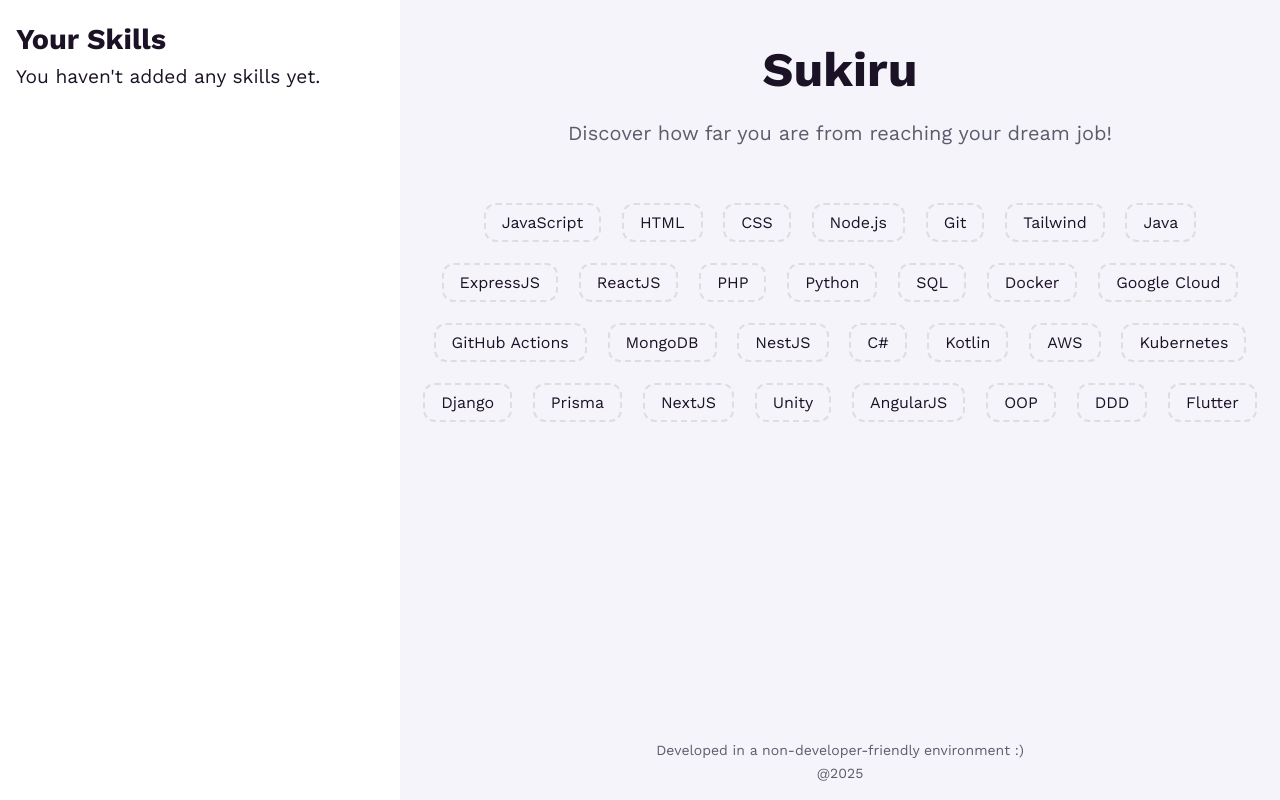
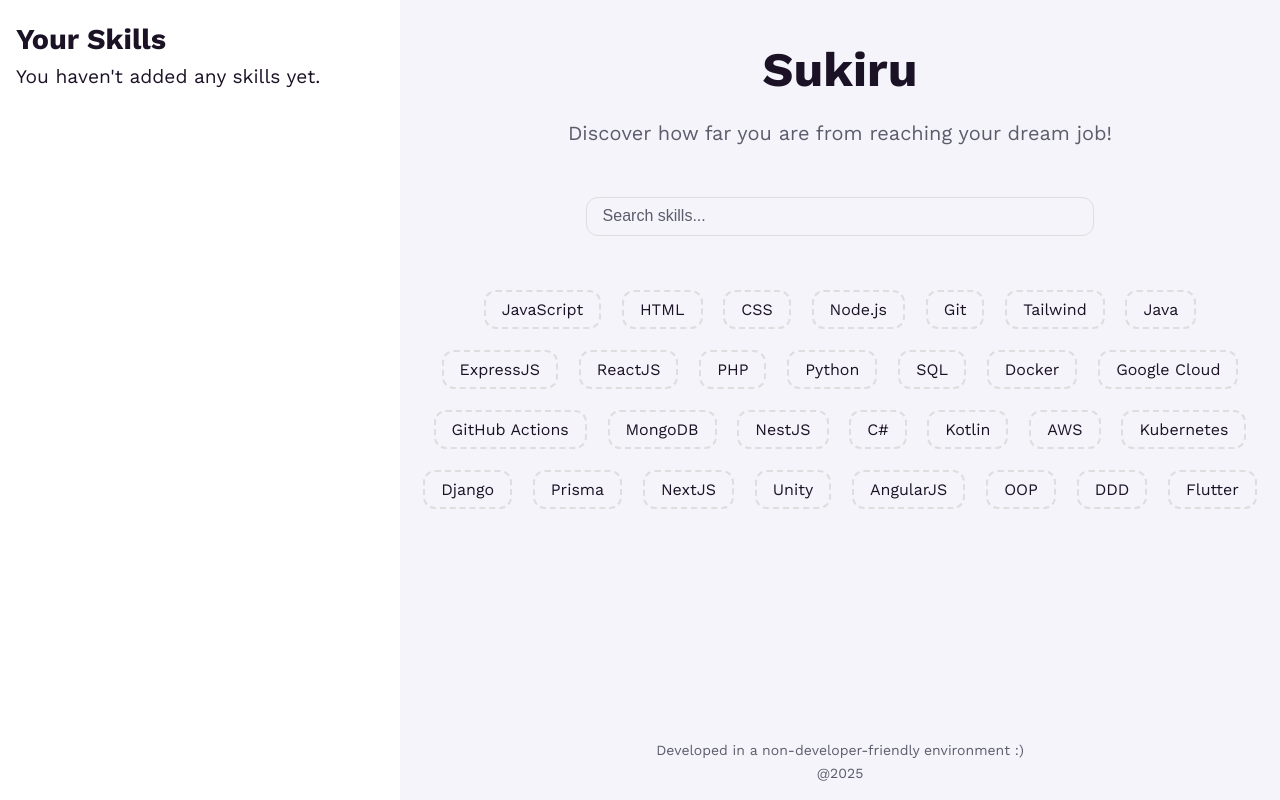
Before and after one commit to alexrcore/Sukiru, a React (Vite) app in the folder フロントエンド/: page / in a window 1280 px wide. Built offline with nearby package versions, Linux system fonts and the light colour scheme; a web font is replaced by a local one.

Commit message:
include skill selection component in main layout

```diff
--- a/フロントエンド/src/layouts/MainLayout/MainLayout.jsx
+++ b/フロントエンド/src/layouts/MainLayout/MainLayout.jsx
@@ -2,7 +2,7 @@ import { useState } from 'react'
 import Header from '../../components/Header/Header'
 import Footer from '../../components/Footer/Footer'
 import Sidebar from '../../components/Sidebar/Sidebar'
-import SkillGrid from '../../components/SkillGrid/SkillGrid'
+import SkillSection from '../../components/SkillSection/SkillSection'
 import './MainLayout.css'
 
 const ALL_SKILLS = [
@@ -38,11 +38,14 @@ const ALL_SKILLS = [
 ]
 
 const MainLayout = () => {
-  const [selectedSkills, setSelectedSkills] = useState('')
+  const [selectedSkills, setSelectedSkills] = useState([])
+  const [searchTerm, setSearchTerm] = useState('')
 
   const toggleSkill = skill => {
     setSelectedSkills(prev => (prev.includes(skill) ? prev.filter(s => s !== skill) : [...prev, skill]))
   }
+
+  const filteredSkills = ALL_SKILLS.filter(skill => skill.toLowerCase().includes(searchTerm.toLowerCase()))
 
   return (
     <div className="main-layout">
@@ -50,9 +53,13 @@ const MainLayout = () => {
       <div className="main-layout-body">
         <Header />
         <main className="main-content">
-          <div>
-            <SkillGrid skills={ALL_SKILLS} selectedSkills={selectedSkills} onToggleSkill={toggleSkill} />
-          </div>
+          <SkillSection
+            searchTerm={searchTerm}
+            setSearchTerm={setSearchTerm}
+            skills={filteredSkills}
+            selectedSkills={selectedSkills}
+            onToggleSkill={toggleSkill}
+          />
         </main>
         <Footer />
       </div>
```
